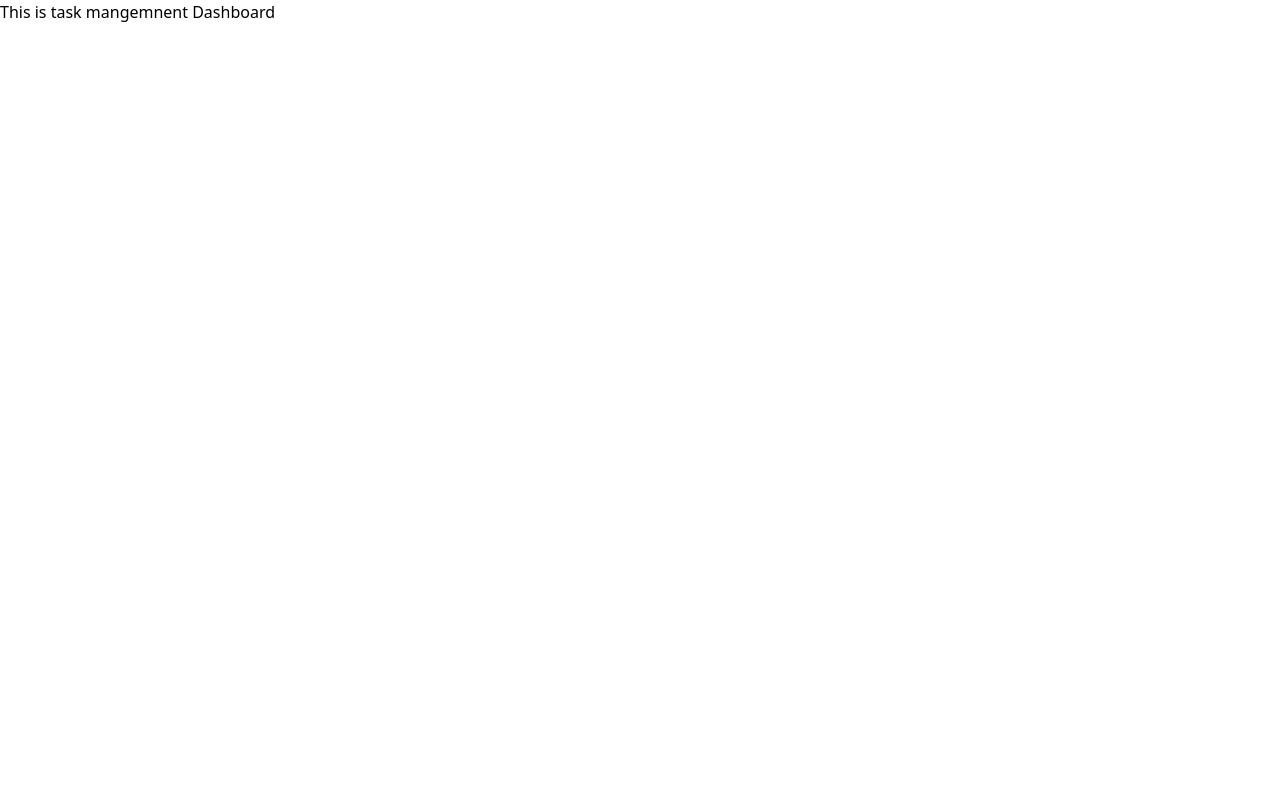
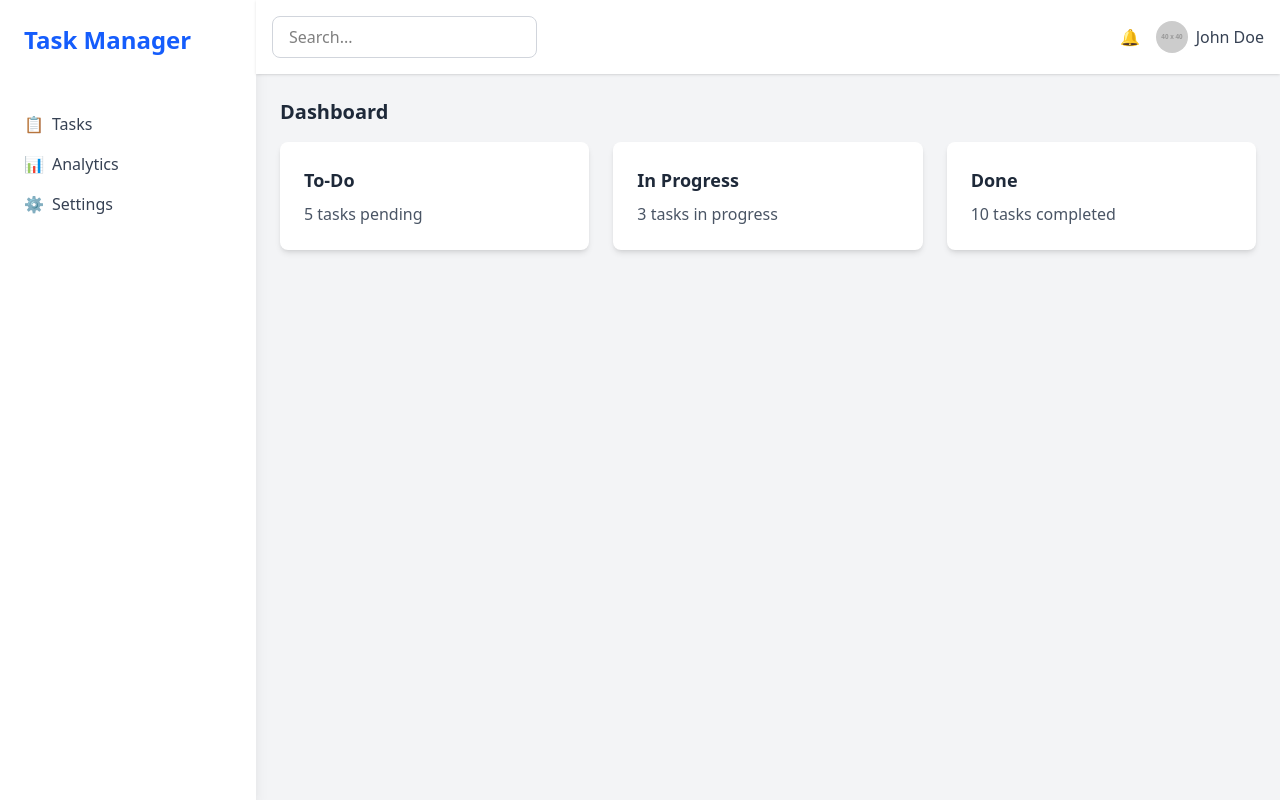
Before and after one commit to Developer-Jaber/Task-management-application-Client-Side, a React (Vite) app: page / in a window 1280 px wide. Built offline with nearby package versions, Linux system fonts and the light colour scheme.

Commit message:
Add Dashboard design layout.

```diff
--- a/src/Layout/Dashboard.jsx
+++ b/src/Layout/Dashboard.jsx
@@ -1,10 +1,87 @@
+const Dashboard = () => {
+  return (
+    <section className='flex bg-gray-100 min-h-screen'>
+      {/* Sidebar */}
+      <aside className='bg-white shadow-lg w-64'>
+        <div className='p-6'>
+          <h1 className='font-bold text-blue-600 text-2xl'>Task Manager</h1>
+        </div>
+        <nav className='mt-6'>
+          <ul>
+            <li className='hover:bg-gray-100 px-6 py-2'>
+              <a href='#' className='flex items-center text-gray-700'>
+                <span className='mr-2'>📋</span>
+                Tasks
+              </a>
+            </li>
+            <li className='hover:bg-gray-100 px-6 py-2'>
+              <a href='#' className='flex items-center text-gray-700'>
+                <span className='mr-2'>📊</span>
+                Analytics
+              </a>
+            </li>
+            <li className='hover:bg-gray-100 px-6 py-2'>
+              <a href='#' className='flex items-center text-gray-700'>
+                <span className='mr-2'>⚙️</span>
+                Settings
+              </a>
+            </li>
+          </ul>
+        </nav>
+      </aside>
 
-const Dashboard = () => {
-    return (
-        <div>
-            This is task mangemnent Dashboard
-        </div>
-    );
-};
+      {/* Main Section */}
+      <aside className='flex flex-col flex-1'>
+        {/* Navigation Bar */}
+        <nav className='bg-white shadow-sm p-4'>
+          <div className='flex justify-between items-center'>
+            <div className='flex items-center'>
+              <input
+                type='text'
+                placeholder='Search...'
+                className='px-4 py-2 border border-gray-300 rounded-lg focus:outline-none focus:ring-2 focus:ring-blue-500'
+              />
+            </div>
+            <div className='flex items-center space-x-4'>
+              <button className='text-gray-600 hover:text-blue-600'>🔔</button>
+              <div className='flex items-center'>
+                <img
+                  src='https://via.placeholder.com/40'
+                  alt='User'
+                  className='rounded-full w-8 h-8'
+                />
+                <span className='ml-2 text-gray-700'>John Doe</span>
+              </div>
+            </div>
+          </div>
+        </nav>
 
-export default Dashboard;
+        {/* Content Section */}
+        <section className='flex-1 p-6'>
+          <h2 className='mb-4 font-bold text-gray-800 text-xl'>Dashboard</h2>
+          <div className='gap-6 grid grid-cols-1 md:grid-cols-2 lg:grid-cols-3'>
+            {/* Card 1 */}
+            <div className='bg-white shadow-md p-6 rounded-lg'>
+              <h3 className='font-semibold text-gray-800 text-lg'>To-Do</h3>
+              <p className='mt-2 text-gray-600'>5 tasks pending</p>
+            </div>
+            {/* Card 2 */}
+            <div className='bg-white shadow-md p-6 rounded-lg'>
+              <h3 className='font-semibold text-gray-800 text-lg'>
+                In Progress
+              </h3>
+              <p className='mt-2 text-gray-600'>3 tasks in progress</p>
+            </div>
+            {/* Card 3 */}
+            <div className='bg-white shadow-md p-6 rounded-lg'>
+              <h3 className='font-semibold text-gray-800 text-lg'>Done</h3>
+              <p className='mt-2 text-gray-600'>10 tasks completed</p>
+            </div>
+          </div>
+        </section>
+      </aside>
+    </section>
+  )
+}
+
+export default Dashboard
```
